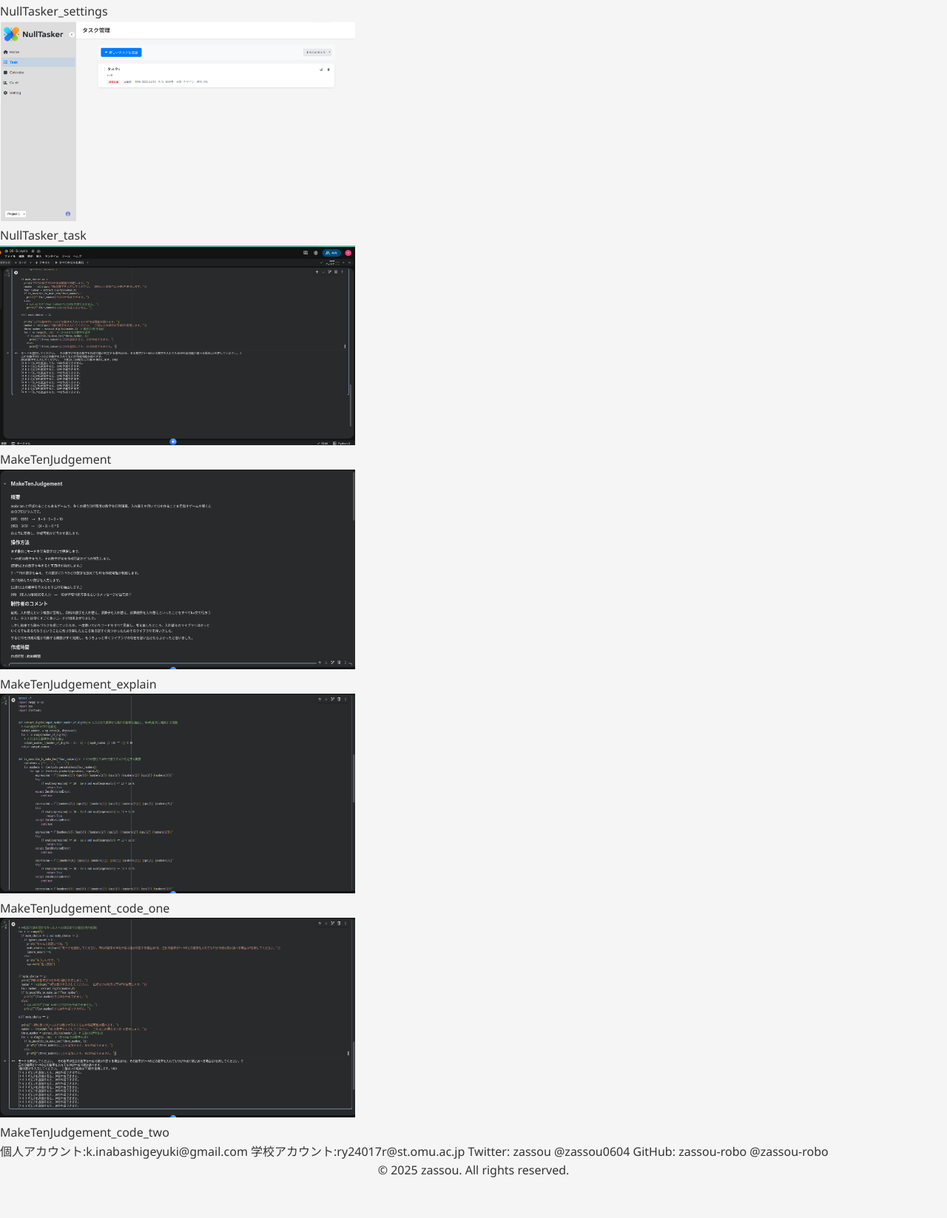
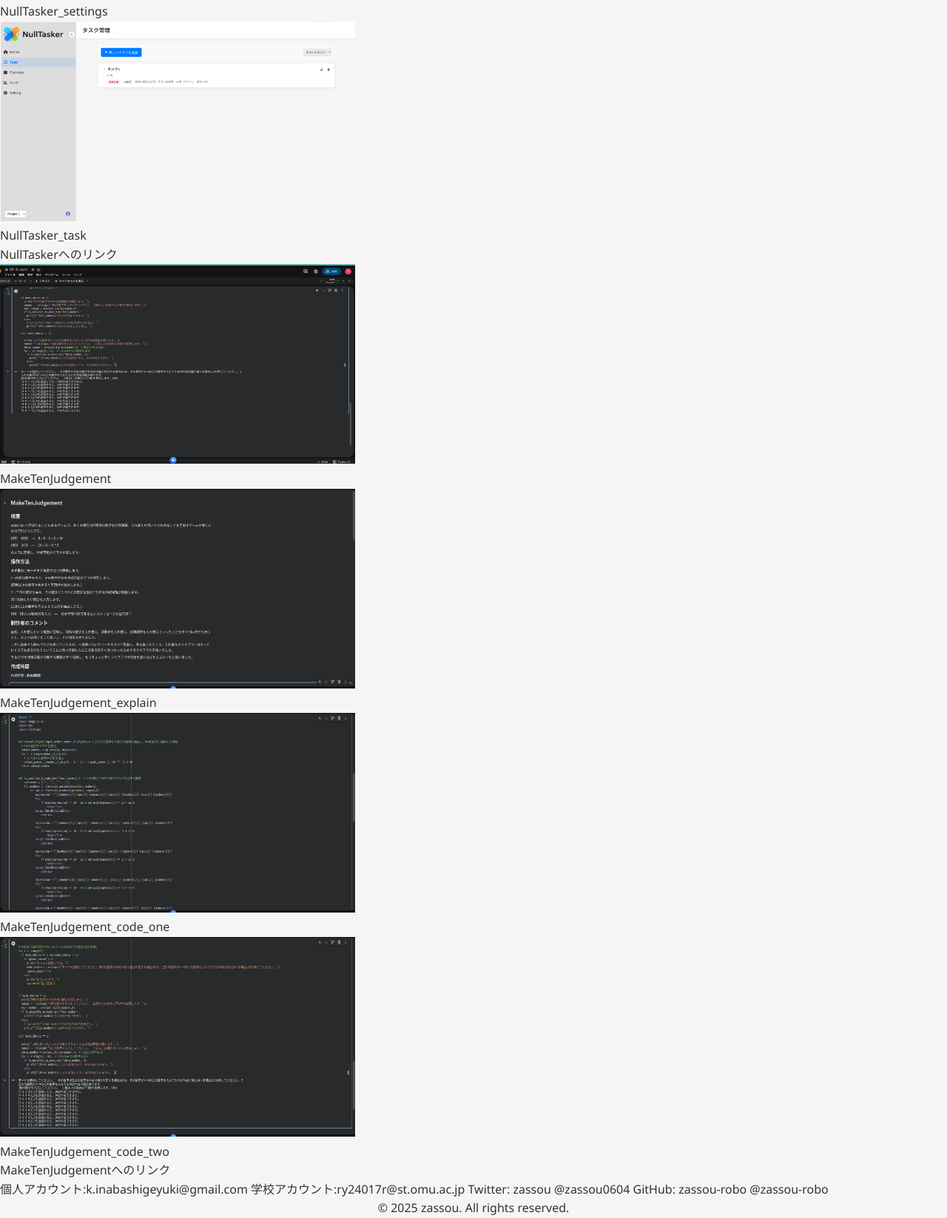
Before and after one commit to zassou-robo/portfolio, a plain HTML site: page index.html in a window 1280 px wide. Shown: the part 1738-3385 px from the top of the page at 74% size. Before the commit the page ends 3334 px from the top, so only its background shows below. Drawn offline with Linux system fonts and the light colour scheme.

Commit message:
add project_page link

```diff
--- a/index.html
+++ b/index.html
@@ -77,6 +77,7 @@
             <p>NullTasker_settings</p>
             <img src="./src/assets/NullTasker_task.png" class="NullTasker project_img" alt="loading..." loading="lazy">
             <p>NullTasker_task</p>
+            <p href="https://github.com/Team-Nullpo">NullTaskerへのリンク</p>
             <p></p>
             <img src="./src/assets/maketen_icon.png" class="MakeTenJudgement project_icon" alt="loading..." loading="lazy">
             <p>MakeTenJudgement</p>
@@ -86,6 +87,7 @@
             <p>MakeTenJudgement_code_one</p>
             <img src="./src/assets/maketen_code_two.png" class="MakeTenJudgement project_img" alt="loading..." loading="lazy">
             <p>MakeTenJudgement_code_two</p>
+            <p href="https://github.com/zassou-robo/Colab_FreeHomework"> MakeTenJudgementへのリンク</p>
         </div>
         <div class="contact" id="contact">
             <a>個人アカウント:k.inabashigeyuki@gmail.com</a>
```
